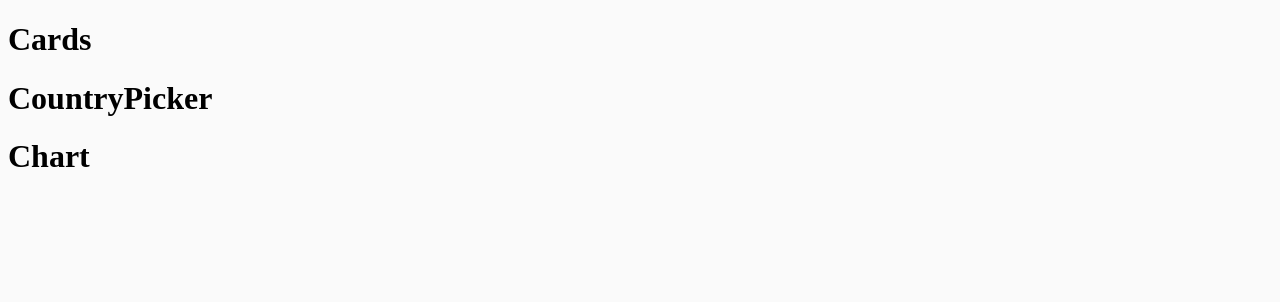
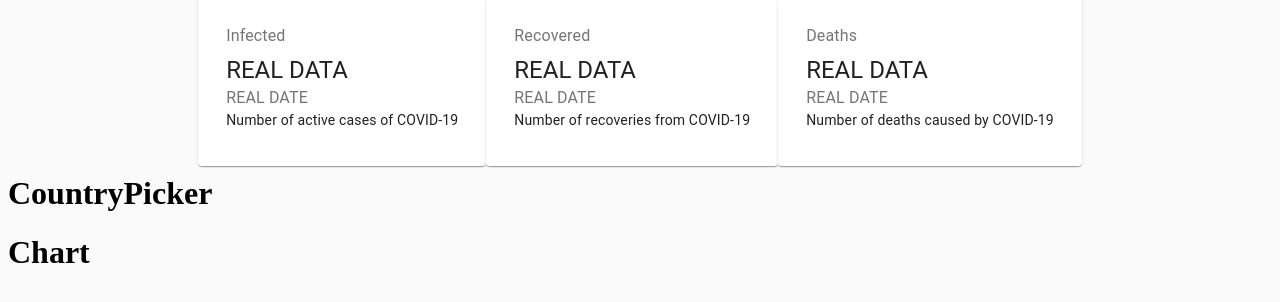
Before and after one commit to dchop/CovidTrack, a React (Create React App) app: page / in a window 1280 px wide. Shown: the top 302 px of the page. Built offline with nearby package versions, Linux system fonts and the light colour scheme; no server answers.

Commit message:
Created 3 cards

```diff
--- a/package.json
+++ b/package.json
@@ -3,6 +3,7 @@
   "version": "0.1.0",
   "private": true,
   "dependencies": {
+    "@material-ui/core": "^4.11.0",
     "@testing-library/jest-dom": "^4.2.4",
     "@testing-library/react": "^9.3.2",
     "@testing-library/user-event": "^7.1.2",
--- a/src/App.js
+++ b/src/App.js
@@ -5,16 +5,21 @@
 import {fetchData} from './api'
 
 class App extends React.Component{
+    state = {
+        data: {},
+    }
 
     async componentDidMount() {
-        const data = await fetchData();
+        const fetchedData = await fetchData();
 
-        console.log(data);
+        // console.log(data);
+        this.setState({data: fetchedData});
 ;    }
     render() {
+        const { data } = this.state;
         return (
             <div className={styles.containter}>
-                <Cards />
+                <Cards data={data}/>
                 <CountryPicker />
                 <Chart />
             </div>
--- a/src/api/index.js
+++ b/src/api/index.js
@@ -4,10 +4,17 @@
 
 export const fetchData = async () => {
     try {
-        const response = await axios.get(url);
+        const {data: {confirmed, recovered, deaths, lastUpdate}} = await axios.get(url);
 
-        console.log(response)
-        return response;
+        // const modifiedData = {
+        //     confirmed: data.confirmed,
+        //     recovered: data.recovered,
+        //     deaths: data.deaths,
+        //     lastUpdate: data.lastUpdate
+        // }
+
+        // console.log(response)
+        return {confirmed, recovered, deaths, lastUpdate};
     } catch (error) {
 
     }
--- a/src/components/Cards/Cards.jsx
+++ b/src/components/Cards/Cards.jsx
@@ -1,8 +1,38 @@
 import React from 'react';
+import {Card, CardContent, Typography, Grid} from '@material-ui/core';
+import styles from './Cards.module.css';
 
-const Cards = () => {
+const Cards = (props) => {
+    console.log(props);
     return (
-        <h1>Cards</h1>
+       <div className={styles.container}>
+           <Grid container spacing={3} justify="center">
+                <Grid item component={Card}>
+                    <CardContent>
+                        <Typography color="textSecondary" gutterBottom>Infected</Typography>
+                        <Typography variant="h5">REAL DATA</Typography>
+                        <Typography color="textSecondary">REAL DATE</Typography>
+                        <Typography variant="body2">Number of active cases of COVID-19</Typography>
+                    </CardContent>
+                </Grid>
+                <Grid item component={Card}>
+                    <CardContent>
+                        <Typography color="textSecondary" gutterBottom>Recovered</Typography>
+                        <Typography variant="h5">REAL DATA</Typography>
+                        <Typography color="textSecondary">REAL DATE</Typography>
+                        <Typography variant="body2">Number of recoveries from COVID-19</Typography>
+                    </CardContent>
+                </Grid>
+                <Grid item component={Card}>
+                    <CardContent>
+                        <Typography color="textSecondary" gutterBottom>Deaths</Typography>
+                        <Typography variant="h5">REAL DATA</Typography>
+                        <Typography color="textSecondary">REAL DATE</Typography>
+                        <Typography variant="body2">Number of deaths caused by COVID-19</Typography>
+                    </CardContent>
+                </Grid>
+           </Grid>
+       </div>
     )
 }
 
```
Also changed, not shown: 1 other file (tests, documents, lock files or other folders).
